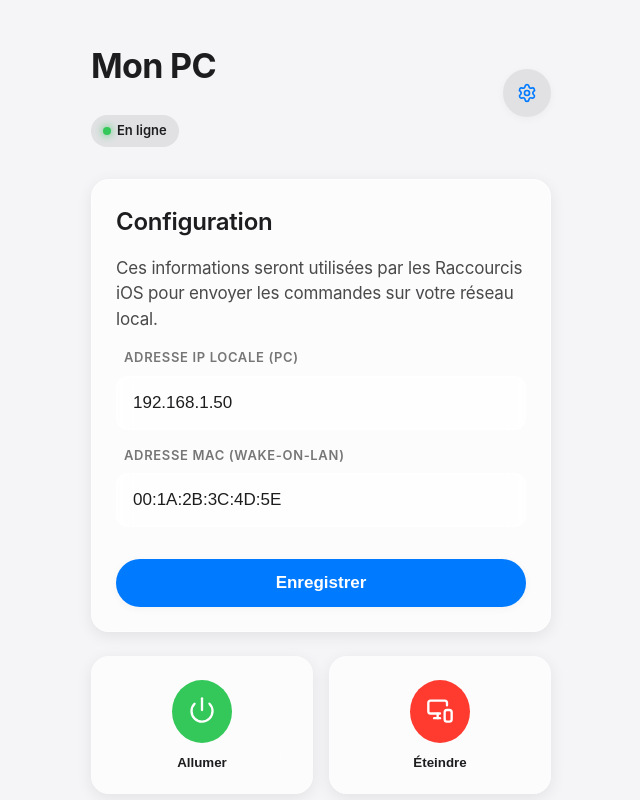
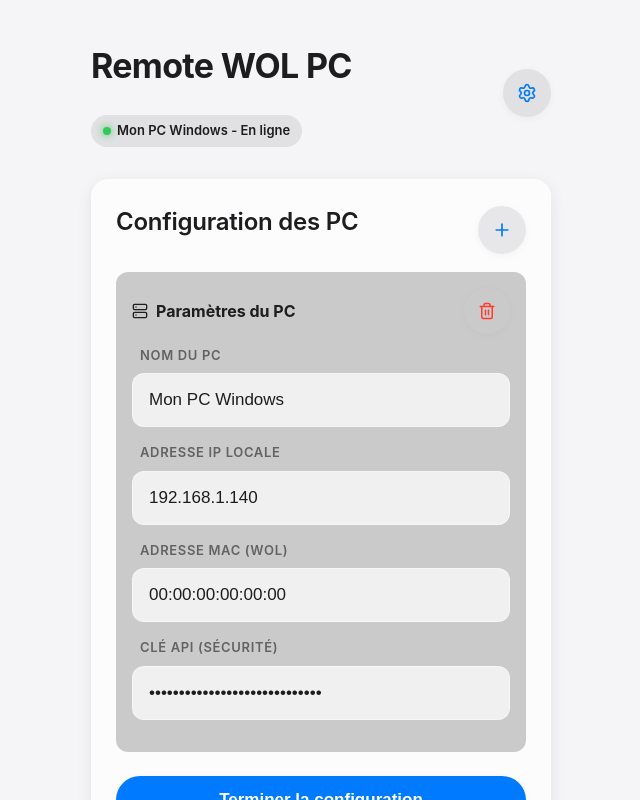
Before and after one commit to Tom1419-git/Remote_WOL_PC, a React (Vite) app in the folder frontend/: page / in a window 1280 px wide. Both pictures are taken after a click on the button 846 px from the left and 93 px from the top of the page. Shown: the top 800 px of the page, without its empty margins (319-959 px from the left). Built offline with nearby package versions, Linux system fonts and the light colour scheme.

Commit message:
Update frontend to support Multi-PC and iOS Shortcuts UI

```diff
--- a/frontend/src/App.tsx
+++ b/frontend/src/App.tsx
@@ -1,74 +1,147 @@
 import { useState, useEffect } from 'react';
-import { Power, Lock, MonitorSmartphone, Settings, Unlock, Fingerprint } from 'lucide-react';
+import { Power, Lock, MonitorSmartphone, Settings, Unlock, Fingerprint, Plus, Trash2, Server } from 'lucide-react';
 import clsx from 'clsx';
 import './index.css';
 
+interface PC {
+  id: string;
+  name: string;
+  ip: string;
+  mac: string;
+  apiKey: string;
+}
+
 function App() {
+  const [pcs, setPcs] = useState<PC[]>(() => {
+    const saved = localStorage.getItem('pcs');
+    return saved ? JSON.parse(saved) : [{ id: '1', name: 'Mon PC Windows', ip: '192.168.1.140', mac: '00:00:00:00:00:00', apiKey: 'WOL-1234-ABCD-SECURE-KEY-2026' }];
+  });
+
+  const [selectedPcId, setSelectedPcId] = useState<string>(pcs[0]?.id || '');
+  const [isConfiguring, setIsConfiguring] = useState(false);
   const [pcStatus, setPcStatus] = useState<'online' | 'offline'>('offline');
-  const [ipAddress, setIpAddress] = useState('192.168.1.50');
-  const [macAddress, setMacAddress] = useState('00:1A:2B:3C:4D:5E');
-  const [isConfiguring, setIsConfiguring] = useState(false);
+
+  const selectedPc = pcs.find(pc => pc.id === selectedPcId);
+
+  useEffect(() => {
+    localStorage.setItem('pcs', JSON.stringify(pcs));
+  }, [pcs]);
 
   // Fake ping to check status
   useEffect(() => {
-    // In a real app, this would ping the local API
     const interval = setInterval(() => {
       setPcStatus(prev => prev === 'online' ? 'offline' : 'online');
     }, 5000);
     return () => clearInterval(interval);
   }, []);
 
+  const addPc = () => {
+    const newPc: PC = {
+      id: Date.now().toString(),
+      name: `PC ${pcs.length + 1}`,
+      ip: '192.168.1.x',
+      mac: '00:00:00:00:00:00',
+      apiKey: ''
+    };
+    setPcs([...pcs, newPc]);
+    setSelectedPcId(newPc.id);
+  };
+
+  const updatePc = (id: string, field: keyof PC, value: string) => {
+    setPcs(pcs.map(pc => pc.id === id ? { ...pc, [field]: value } : pc));
+  };
+
+  const deletePc = (id: string) => {
+    const filtered = pcs.filter(pc => pc.id !== id);
+    setPcs(filtered);
+    if (selectedPcId === id && filtered.length > 0) setSelectedPcId(filtered[0].id);
+  };
+
   const sendCommand = async (command: string) => {
-    console.log(`Sending command: ${command} to ${ipAddress}`);
-    // This will be replaced by actual local API calls or triggering shortcuts
-    alert(`Command ${command} prepared for ${ipAddress}`);
+    if (!selectedPc) return;
+    console.log(`Sending command: ${command} to ${selectedPc.ip}`);
+    alert(`Commande "${command}" préparée pour ${selectedPc.name} (${selectedPc.ip}).\nEn réalité, c'est le raccourci iOS qui enverra cette requête.`);
   };
 
   return (
     <div className="app-container">
       <header style={{ display: 'flex', justifyContent: 'space-between', alignItems: 'center', marginBottom: '32px' }}>
         <div>
-          <h1>Mon PC</h1>
+          <h1>Remote WOL PC</h1>
+          {selectedPc && (
             <div className="status-indicator">
               <span className={clsx('status-dot', pcStatus === 'online' && 'online')}></span>
-            {pcStatus === 'online' ? 'En ligne' : 'Hors ligne'}
+              {selectedPc.name} - {pcStatus === 'online' ? 'En ligne' : 'Hors ligne'}
             </div>
+          )}
         </div>
         <button className="btn btn-icon secondary" onClick={() => setIsConfiguring(!isConfiguring)}>
           <Settings size={20} />
         </button>
       </header>
 
-      {isConfiguring && (
+      {isConfiguring ? (
         <div className="glass-card" style={{ marginBottom: '24px' }}>
-          <h2>Configuration</h2>
-          <p>Ces informations seront utilisées par les Raccourcis iOS pour envoyer les commandes sur votre réseau local.</p>
+          <div style={{ display: 'flex', justifyContent: 'space-between', alignItems: 'center', marginBottom: '16px' }}>
+            <h2>Configuration des PC</h2>
+            <button className="btn btn-icon secondary" onClick={addPc}>
+              <Plus size={20} />
+            </button>
+          </div>
 
-          <div className="input-group">
-            <label className="input-label">Adresse IP Locale (PC)</label>
-            <input
-              type="text"
-              className="apple-input"
-              value={ipAddress}
-              onChange={(e) => setIpAddress(e.target.value)}
-              placeholder="ex: 192.168.1.50"
-            />
+          <div style={{ display: 'flex', flexDirection: 'column', gap: '24px' }}>
+            {pcs.map((pc) => (
+              <div key={pc.id} style={{ background: 'rgba(0,0,0,0.2)', padding: '16px', borderRadius: '12px' }}>
+                <div style={{ display: 'flex', justifyContent: 'space-between', alignItems: 'center', marginBottom: '12px' }}>
+                  <h3 style={{ margin: 0, fontSize: '16px', display: 'flex', alignItems: 'center', gap: '8px' }}>
+                    <Server size={16} /> Paramètres du PC
+                  </h3>
+                  <button className="btn btn-icon" style={{ color: 'var(--danger-color)', background: 'transparent' }} onClick={() => deletePc(pc.id)}>
+                    <Trash2 size={18} />
+                  </button>
                 </div>
 
                 <div className="input-group">
-            <label className="input-label">Adresse MAC (Wake-on-LAN)</label>
-            <input
-              type="text"
-              className="apple-input"
-              value={macAddress}
-              onChange={(e) => setMacAddress(e.target.value)}
-              placeholder="ex: 00:1A:2B:3C:4D:5E"
-            />
+                  <label className="input-label">Nom du PC</label>
+                  <input type="text" className="apple-input" value={pc.name} onChange={(e) => updatePc(pc.id, 'name', e.target.value)} />
                 </div>
 
-          <button className="btn" style={{ width: '100%', marginTop: '16px' }} onClick={() => setIsConfiguring(false)}>
-            Enregistrer
+                <div className="input-group">
+                  <label className="input-label">Adresse IP Locale</label>
+                  <input type="text" className="apple-input" value={pc.ip} onChange={(e) => updatePc(pc.id, 'ip', e.target.value)} />
+                </div>
+
+                <div className="input-group">
+                  <label className="input-label">Adresse MAC (WOL)</label>
+                  <input type="text" className="apple-input" value={pc.mac} onChange={(e) => updatePc(pc.id, 'mac', e.target.value)} />
+                </div>
+
+                <div className="input-group">
+                  <label className="input-label">Clé API (Sécurité)</label>
+                  <input type="password" className="apple-input" value={pc.apiKey} onChange={(e) => updatePc(pc.id, 'apiKey', e.target.value)} />
+                </div>
+              </div>
+            ))}
+          </div>
+
+          <button className="btn" style={{ width: '100%', marginTop: '24px' }} onClick={() => setIsConfiguring(false)}>
+            Terminer la configuration
           </button>
+        </div>
+      ) : (
+        <>
+          {pcs.length > 1 && (
+            <div style={{ marginBottom: '24px' }}>
+              <select
+                className="apple-input"
+                value={selectedPcId}
+                onChange={(e) => setSelectedPcId(e.target.value)}
+                style={{ appearance: 'none', background: 'rgba(255,255,255,0.1)', cursor: 'pointer' }}
+              >
+                {pcs.map(pc => (
+                  <option key={pc.id} value={pc.id} style={{ color: 'black' }}>{pc.name} ({pc.ip})</option>
+                ))}
+              </select>
             </div>
           )}
 
@@ -109,17 +182,18 @@ function App() {
               </div>
               <div>
                 <h3 style={{ margin: 0, fontSize: '17px' }}>Déverrouillage Face ID</h3>
-            <span style={{ fontSize: '13px', opacity: 0.6 }}>Configuration des Raccourcis</span>
+                <span style={{ fontSize: '13px', opacity: 0.6 }}>Configuration des Raccourcis iOS</span>
               </div>
             </div>
             <p style={{ fontSize: '15px' }}>
-          Pour que Face ID fonctionne, vous devez installer le Raccourci iOS natif qui communiquera de manière sécurisée avec votre PC.
+              Installez le raccourci iOS sur votre iPhone pour {selectedPc?.name || 'ce PC'}. Lors de l'installation, entrez l'adresse IP <strong>{selectedPc?.ip}</strong> et l'adresse MAC <strong>{selectedPc?.mac}</strong>.
             </p>
-        <button className="btn secondary" style={{ width: '100%' }}>
-          Installer le Raccourci iOS
+            <button className="btn secondary" style={{ width: '100%' }} onClick={() => window.open('https://www.icloud.com/shortcuts/', '_blank')}>
+              Télécharger le Raccourci iOS
             </button>
           </div>
-
+        </>
+      )}
     </div>
   );
 }
```
Lines whose indentation alone changed are shown as unchanged.
